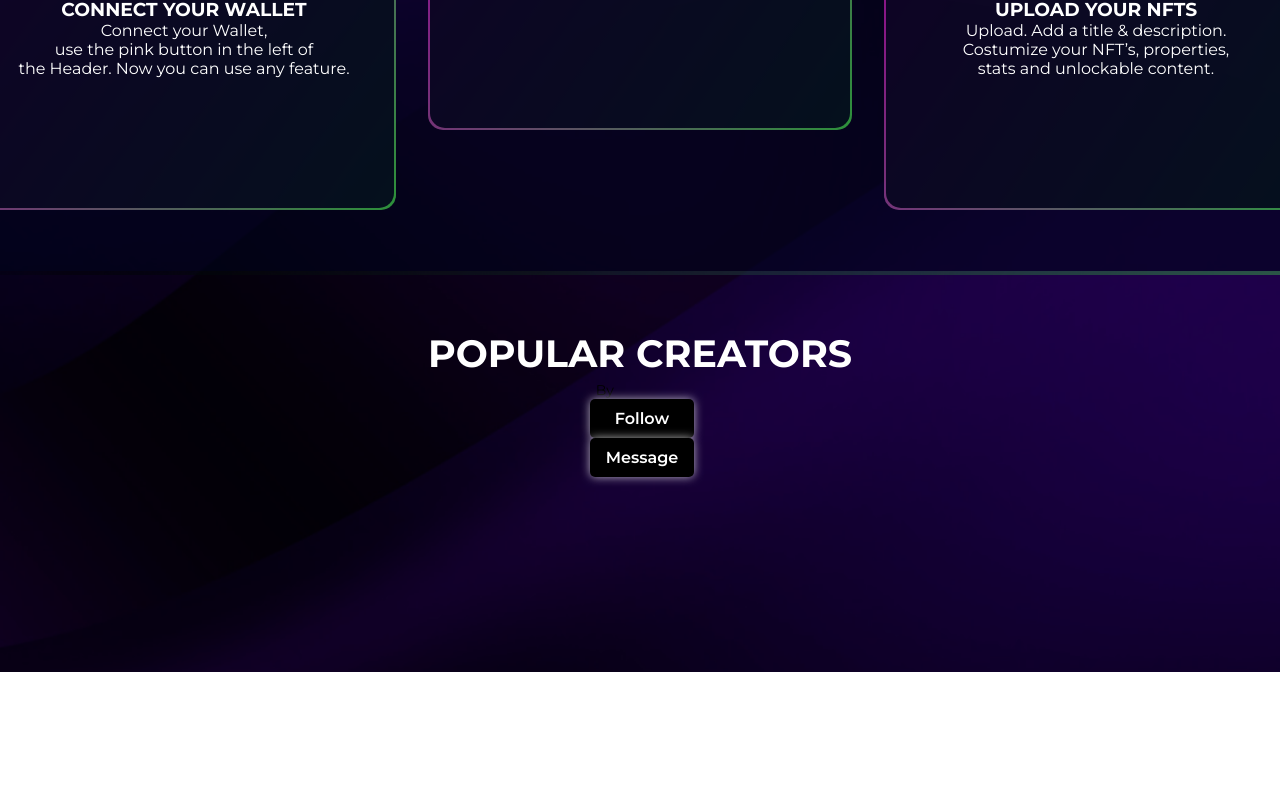
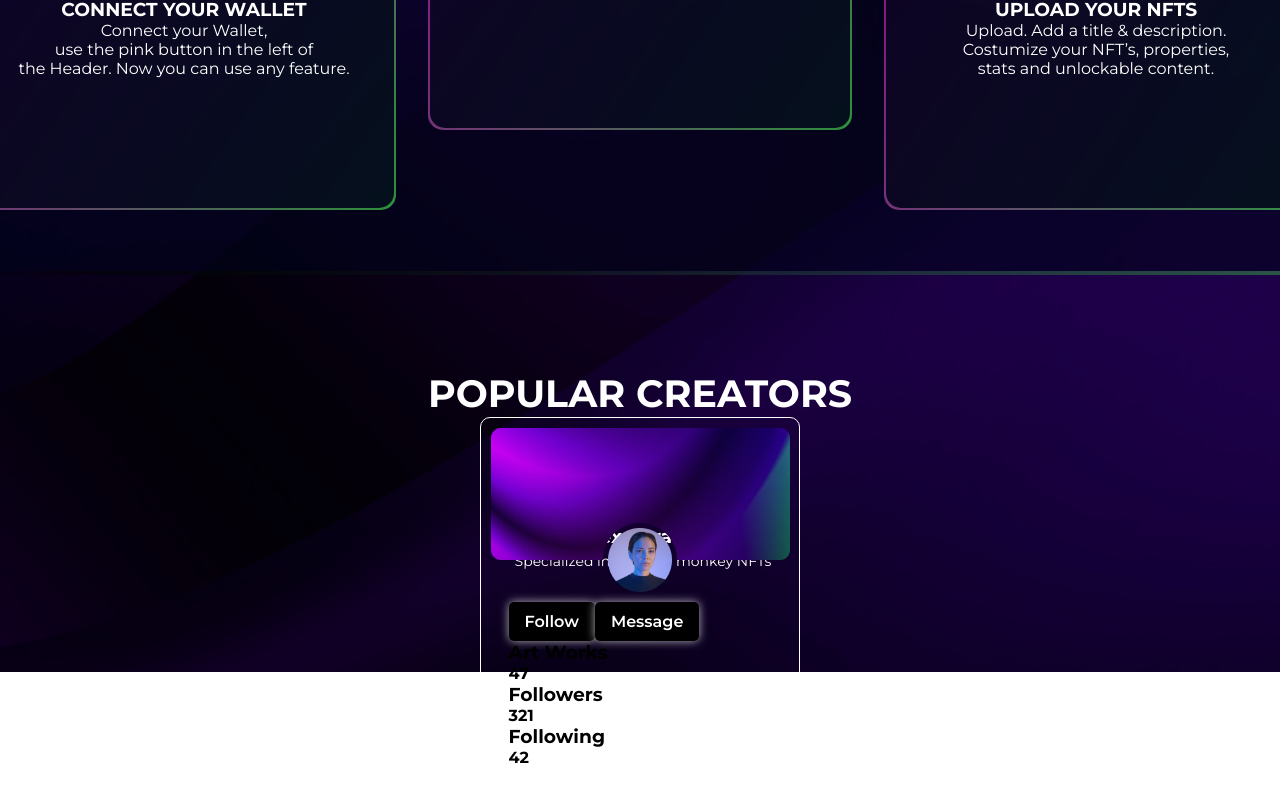
Before and after one commit to Ianduha13/monkeynft, a React (Vite) app: page / in a window 1280 px wide. Shown: the part 2089-2891 px from the top of the page. Before the commit the page ends 2761 px from the top, so only its background shows below. Built offline with nearby package versions, Linux system fonts and the light colour scheme.

Commit message:
Adding creators section

```diff
--- a/src/components/CreatorCard.jsx
+++ b/src/components/CreatorCard.jsx
@@ -1,17 +1,41 @@
 import Button from "./Button"
 
-const CreatorCard = ({ profileImg, bannerImg }) => {
+const CreatorCard = ({
+	profileImg,
+	bannerImg,
+	name,
+	art,
+	description,
+	followers,
+	following,
+}) => {
 	return (
 		<section className='creator-card'>
-			<img src={profileImg} alt='xdxd' className={`trending-img`} />
+			<img src={bannerImg} alt='xdxd' className={`banner-img`} />
+			<img src={profileImg} alt='xdxd' className={`creator-img`} />
 			<div className='creator-description'>
-				<div className='description'>
-					<h3 className='creator-name'></h3>
-					<p className='author'>By</p>
+				<div className='description-text'>
+					<h3 className='creator-name'>{name}</h3>
+					<p className='author'>{description}</p>
+				</div>
+				<div className='buttons'>
 					<Button text={"Follow"} color={"transparent bid highlight-btn"} />
 					<Button text={"Message"} color={"transparent bid highlight-btn"} />
 				</div>
-				<div className='creator-data'></div>
+				<div className='creator-data'>
+					<div className='artworks'>
+						<h3 className='data-title'>Art Works</h3>
+						<h4 className='data-number'>{art}</h4>
+					</div>
+					<div className='artworks'>
+						<h3 className='data-title'>Followers</h3>
+						<h4 className='data-number'>{followers}</h4>
+					</div>
+					<div className='artworks'>
+						<h3 className='data-title'>Following</h3>
+						<h4 className='data-number'>{following}</h4>
+					</div>
+				</div>
 			</div>
 		</section>
 	)
--- a/src/components/PopularCreators.jsx
+++ b/src/components/PopularCreators.jsx
@@ -1,13 +1,22 @@
 import FirstCreator from "../img/creators/Ellipse 304.png"
 import firstBg from "../img/creators/Subtract.png"
 import CreatorCard from "./CreatorCard"
+import "./styles/creatorCard.css"
 
 const PopularCreators = () => {
 	return (
 		<section className='popular-creators'>
 			<header className='howtobecome-header'>POPULAR CREATORS</header>
 			<div className='cards-wrapper'>
-				<CreatorCard profileImg={FirstCreator} bannerImg={firstBg} />
+				<CreatorCard
+					profileImg={FirstCreator}
+					bannerImg={firstBg}
+					name={"Alexa Brains"}
+					description={"Specialized in creating monkey NFTs"}
+					art={47}
+					followers={321}
+					following={42}
+				/>
 			</div>
 		</section>
 	)
--- /dev/null
+++ b/src/components/styles/creatorCard.css
@@ -0,0 +1,30 @@
+.popular-creators{
+  padding-top: 40px;
+}
+.creator-card{
+  position: relative;
+  height: 434px;
+  width: 320px;
+  border: 1px solid #fff;
+  display: flex;
+  flex-direction: column;
+  align-items: center;
+  justify-content: center;
+  border-radius: 10px;
+}
+.banner-img{
+  position: absolute;
+  top: 0;
+  padding: 10px;
+}
+.creator-img{
+  position: absolute;
+  top: 100px;
+  padding: 10px;
+}
+.description-text{
+  text-align: center;
+  color: #fff;
+  margin-top: 24px;
+  margin-bottom: 32px;
+}
```
